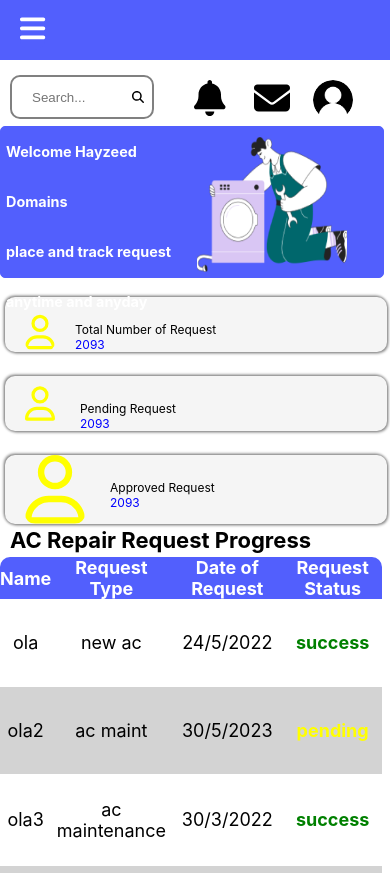
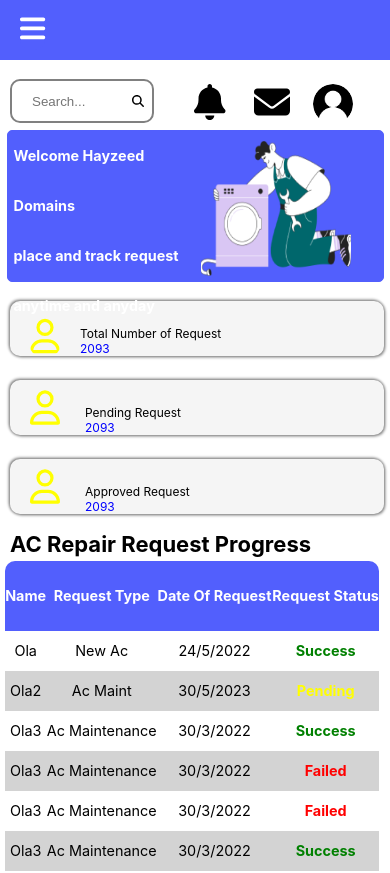
Before and after one commit to Coderqanit/React-aircare-cid, a React (Create React App) app: page / in a window 390 px wide. Shown: the top 873 px of the page. Built offline with nearby package versions, Linux system fonts and the light colour scheme.

Commit message:
css update

```diff
--- a/src/Pages/Home.js
+++ b/src/Pages/Home.js
@@ -100,6 +100,7 @@ const Home = () => {
           >
             <path d="M304 128a80 80 0 1 0 -160 0 80 80 0 1 0 160 0zM96 128a128 128 0 1 1 256 0A128 128 0 1 1 96 128zM49.3 464H398.7c-8.9-63.3-63.3-112-129-112H178.3c-65.7 0-120.1 48.7-129 112zM0 482.3C0 383.8 79.8 304 178.3 304h91.4C368.2 304 448 383.8 448 482.3c0 16.4-13.3 29.7-29.7 29.7H29.7C13.3 512 0 498.7 0 482.3z" />
           </svg>
+
           <p className="num">
             Approved Request
             <span>2093</span>
--- a/src/cssfile/Navbar.css
+++ b/src/cssfile/Navbar.css
@@ -108,3 +108,18 @@ a:hover{
 
 
 }
+
+
+
+@media screen and (max-width:500px) {
+   .navbar{
+    position: relative;
+    width: 100%;
+    height: 100%;
+    overflow-y: scroll;
+    overflow-x: hidden;
+
+}
+
+
+}
--- a/src/cssfile/home.css
+++ b/src/cssfile/home.css
@@ -248,6 +248,42 @@ font-weight: bold;
 .head{
     display: block;
 }
+
+.head2{
+    width: 100%;
+    height: 100%;
+    margin-top: .3%;
+    margin-right: 1%;
+    margin-left: 1%;
+    background-color: #525ffd;
+    width: 100%;
+    height:130px;
+    color: white;
+    top: 0;
+    right: 0;
+    left: 0;
+    border: 1px solid #525ffd ;
+    border-radius: 5px ;
+}
+
+.wel-img img{
+   width: 150px;
+    height: 115px;
+    position: absolute;
+    margin: 10px 0 0 0%;
+}
+
+.box{
+
+    width: 100%;
+    height: 100px;
+    margin: 0px  5px  10px 10px;
+    display: flex;
+    border-radius: 10px;
+    box-shadow: 1px 1px 3px .2px gray,
+                 -1px -1px 3px .2px gray;
+
+}
 }
 
 
@@ -255,10 +291,11 @@ font-weight: bold;
 @media screen and (max-width:550px) {
    .home{
     margin-left: 2%;
-    margin-right: 0%;
-    width: 98%;
-    position:relative;
+
+    width: 96%;
+    position:sticky;
       font-size: 12px;
+
 
 
 } .heading{
@@ -278,6 +315,7 @@ font-weight: bold;
     display: flex;
     justify-content: left;
     margin: auto;
+
 }
 
 
@@ -335,7 +373,8 @@ font-weight: bold;
     width: 100%;
     height: 100%;
     margin-top: .3%;
-    margin-right: 5%;
+    margin-right: 0%;
+    margin-left: 2%;
     background-color: #525ffd;
     width: 100%;
     height:150px;
@@ -345,6 +384,7 @@ font-weight: bold;
     left: 0;
     border: 1px solid #525ffd ;
     border-radius: 5px ;
+
 }
 .container-wel{
  display: flex;
@@ -395,16 +435,19 @@ font-weight: bold;
 
 }
 
+
 .svg3{
-       width: 30px;
+    width: 30px;
     border-radius:10px ;
     margin: 0px 5px 0 20px;
+    color: blue;
 
 }
 .box{
     background-color: whitesmoke;
     width: 100%;
     height: 100px;
+    margin: 0px  5px  0px 5px;
     display: flex;
     border-radius: 10px;
     box-shadow: 1px 1px 3px .2px gray,
@@ -412,23 +455,31 @@ font-weight: bold;
 
 }
 
-.svg3{
-    width: 60px;
-    border-radius:10px ;
-    margin: 0px 5px 0 20px;
-    color: blue;
-
-}
 
 .table-content  {
-  font-size: large;
-  height: 80vh;
+  font-size: 1.2em;
+  height: 300px;
   border-radius: 10px;
   overflow: hidden;
   text-align: left;
   width: 100%;
-  margin: 4px  0 0 0;
+  margin: 4px  0 0 5px;
   box-sizing: border-box;
+  text-transform:capitalize;
+
 
 }
+
+ .tbhead  th {
+margin: 0 0 10px  0;
+color: white;
+overflow: hidden;
+background-color: #525ffd;
+height: 70px;
+text-align: center;
+box-sizing: border-box;
+
 }
+
+
+}
```
